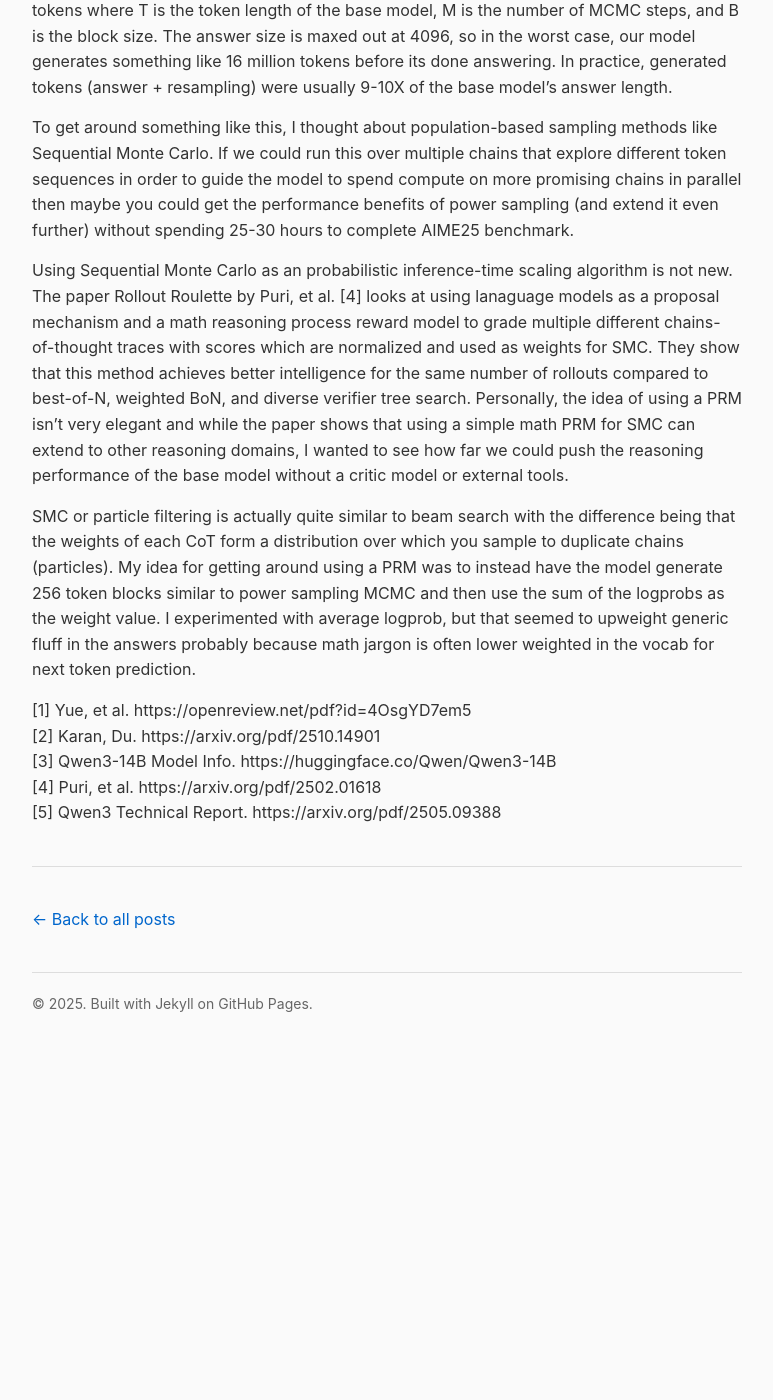
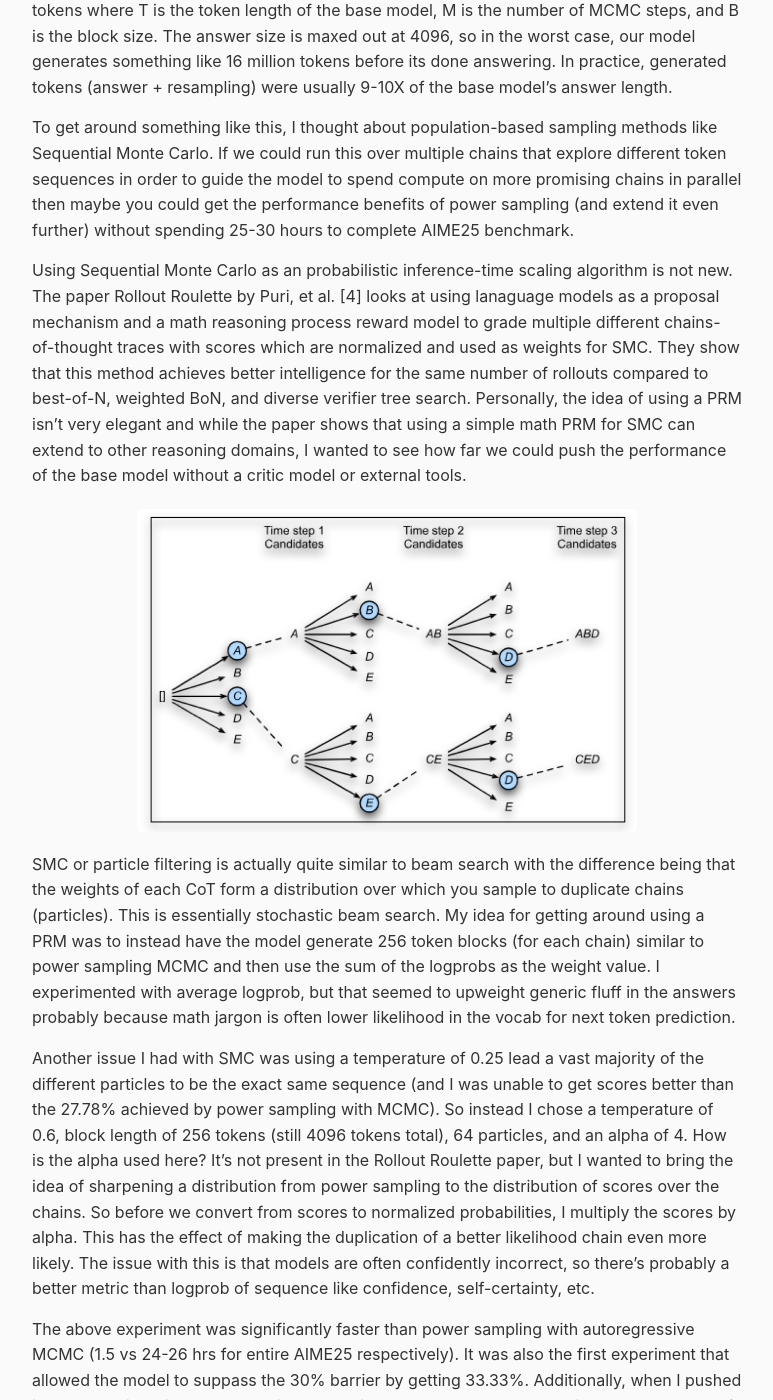
Before and after one commit to roshanwariar/roshanwariar.github.io, a Jekyll site: the page built from _posts/2025-12-8-pita.md, in a window 1280 px wide and 1400 px high, scrolled down 5890 px. Shown: the whole window, without its empty margins (253-1026 px from the left). Built offline with Jekyll 4.4.1, drawn with Linux system fonts in a browser that asks for light colours; before the commit the page ends 6941 px from its top, so only the background shows below that; some of the changed text lies outside the part shown.

Commit message:
Update 2025-12-8-pita.md

```diff
--- a/_posts/2025-12-8-pita.md
+++ b/_posts/2025-12-8-pita.md
@@ -37,11 +37,11 @@
 
 ![Qwen3 Sampling Performance](/assets/images/qwen3_14b_sampling_aime25.png)
 
-The results suggest that there is a big boost in performance from just going from greedy to low-temperature sampling, and this is substantiated by the results in [2]. Keeping the same temperature, I ran power_sampling_mcmc.py (from the PISA repo on my Github) borrowing some common parameters from the paper. In order to keep the same amount of output tokens (4096), I chose a block size of 256 tokens with 16 tokens. Each block gets 10 MCMC steps and an alpha of 4 to sharpen the base distribution. The below graph shows that this method beats typical temperature sampling by a good amount (27.78%).
+The results suggest that there is a big boost in performance from just going from greedy to low-temperature sampling, and this is substantiated by the results in [2]. Keeping the same temperature, I ran power_sampling_mcmc.py (from the PISA repo on my Github) borrowing some common parameters from the paper. In order to keep the same amount of output tokens (4096), I chose a block size of 256 tokens with 16 blocks. Each block gets 10 MCMC steps and an alpha of 4 to sharpen the base distribution. The below graph shows that this method beats typical temperature sampling by a good amount (27.78%).
 
 ![Qwen3 Power Sampling Performance](/assets/images/qwen3_14b_sampling_aime25_power.png)
 
-Now if you read the code, you might notice that the acceptance ratio is calculated quite differently from the equation above and from the paper. The reason for this because of an interesting simplification that can be done. It starts by recognizing that \$\mathbf{x} = \[\mathbf{x}\_{prefix},\mathbf{x}\_{suffix}]\$  and \$\mathbf{x'} = \[\mathbf{x}\_{prefix},\mathbf{x'}\_{suffix}]\$. Only the suffixes change between the resampled portion and the original part of the answer.  This means that conditional distributions like \$p_{prop}(\mathbf{x}\|\mathbf{x}')\$ are asking if I have the prefix of the mutated sequence (which is the same for the original sequence), then what is the probability I generate the original sequence? But this ends up just being \$p(\mathbf{x})\$. This reduction then leads to the following new equation for the acceptance which has a nice intuitive explanation:
+Now if you read the code, you might notice that the acceptance ratio is calculated quite differently from the equation above and from the paper. The reason for this because of an interesting simplification that can be done. It starts by recognizing that \$\mathbf{x} = \[\mathbf{x}\_{prefix},\mathbf{x}\_{suffix}]\$  and \$\mathbf{x'} = \[\mathbf{x}\_{prefix},\mathbf{x'}\_{suffix}]\$. Only the suffixes change between the resampled portion and the original part of the answer.  This means that conditional distributions like \$p_{prop}(\mathbf{x}\|\mathbf{x}')\$ are asking: If I have the prefix of the mutated sequence (which is the same for the original sequence), then what is the probability I generate the original sequence? But this ends up just being \$p(\mathbf{x})\$. This reduction then leads to the following new equation for the acceptance which has a nice intuitive explanation:
 
 $$
 \begin{aligned}
@@ -54,15 +54,27 @@
 
 Basically, we compared the new suffix to the old one and ask if it's more likely. If it is then you will almost always accept it.<br>
 
-The major downside the paper and my own experiment showed was the runtime. While RL priotizes single-shot accuracy and post-training can be expensive, it is a one-time cost to get the model to reason better. From then on, inference speed is just as fast the original model (unless you need to generate signifcantly more answer tokens to achieve correctness). Power sampling needs to be run at inference time, and it's autoregressive nature makes it incredibly slow (almost an hour per question). Theorectically, its expected to generate \$M * T^2 * \frac{1}{4B}\$ tokens where T is the token length of the base model, M is the number of MCMC steps, and B is the block size. The answer size is maxed out at 4096, so in the worst case, our model generates something like 16 million tokens before its done answering. In practice, generated tokens (answer + resampling) were usually 9-10X of the base model's answer length. <br>
+The major downside the paper and my own experiment showed was the runtime. While RL priotizes single-shot accuracy and post-training can be expensive, it is a one-time cost to get the model to reason better. From then on, inference speed is just as fast the original model (unless you need to generate signifcantly more answer tokens to achieve correctness). Power sampling needs to be run at inference time, and it's autoregressive nature makes it incredibly slow (almost an hour per question). Theoretically, its expected to generate \$M * T^2 * \frac{1}{4B}\$ tokens where T is the token length of the base model, M is the number of MCMC steps, and B is the block size. The answer size is maxed out at 4096, so in the worst case, our model generates something like 16 million tokens before its done answering. In practice, generated tokens (answer + resampling) were usually 9-10X of the base model's answer length. <br>
 
 To get around something like this, I thought about population-based sampling methods like Sequential Monte Carlo. If we could run this over multiple chains that explore different token sequences in order to guide the model to spend compute on more promising chains in parallel then maybe you could get the performance benefits of power sampling (and extend it even further) without spending 25-30 hours to complete AIME25 benchmark. <br>
 
-Using Sequential Monte Carlo as an probabilistic inference-time scaling algorithm is not new. The paper Rollout Roulette by Puri, et al. [4] looks at using lanaguage models as a proposal mechanism and a math reasoning process reward model to grade multiple different chains-of-thought traces with scores which are normalized and used as weights for SMC. They show that this method achieves better intelligence for the same number of rollouts compared to best-of-N, weighted BoN, and diverse verifier tree search. Personally, the idea of using a PRM isn't very elegant and while the paper shows that using a simple math PRM for SMC can extend to other reasoning domains, I wanted to see how far we could push the reasoning performance of the base model without a critic model or external tools.<br>
+Using Sequential Monte Carlo as an probabilistic inference-time scaling algorithm is not new. The paper Rollout Roulette by Puri, et al. [4] looks at using lanaguage models as a proposal mechanism and a math reasoning process reward model to grade multiple different chains-of-thought traces with scores which are normalized and used as weights for SMC. They show that this method achieves better intelligence for the same number of rollouts compared to best-of-N, weighted BoN, and diverse verifier tree search. Personally, the idea of using a PRM isn't very elegant and while the paper shows that using a simple math PRM for SMC can extend to other reasoning domains, I wanted to see how far we could push the performance of the base model without a critic model or external tools.<br>
 
-SMC or particle filtering is actually quite similar to beam search with the difference being that the weights of each CoT form a distribution over which you sample to duplicate chains (particles). My idea for getting around using a PRM was to instead have the model generate 256 token blocks similar to power sampling MCMC and then use the sum of the logprobs as the weight value. I experimented with average logprob, but that seemed to upweight generic fluff in the answers probably because math jargon is often lower weighted in the vocab for next token prediction.
+![Beam Search](/assets/images/beam_search.png)
 
+SMC or particle filtering is actually quite similar to beam search with the difference being that the weights of each CoT form a distribution over which you sample to duplicate chains (particles). This is essentially stochastic beam search. My idea for getting around using a PRM was to instead have the model generate 256 token blocks (for each chain) similar to power sampling MCMC and then use the sum of the logprobs as the weight value. I experimented with average logprob, but that seemed to upweight generic fluff in the answers probably because math jargon is often lower likelihood in the vocab for next token prediction. <br>
 
+Another issue I had with SMC was using a temperature of 0.25 lead a vast majority of the different particles to be the exact same sequence (and I was unable to get scores better than the 27.78% achieved by power sampling with MCMC). So instead I chose a temperature of 0.6, block length of 256 tokens (still 4096 tokens total), 64 particles, and an alpha of 4. How is the alpha used here? It's not present in the Rollout Roulette paper, but I wanted to bring the idea of sharpening a distribution from power sampling to the distribution of scores over the chains. So before we convert from scores to normalized probabilities, I multiply the scores by alpha. This has the effect of making the duplication of a better likelihood chain even more likely. The issue with this is that models are often confidently incorrect, so there's probably a better metric than logprob of sequence like confidence, self-certainty, etc.<br>
+
+The above experiment was significantly faster than power sampling with autoregressive MCMC (1.5 vs 24-26 hrs for entire AIME25 respectively). It was also the first experiment that allowed the model to suppass the 30% barrier by getting 33.33%. Additionally, when I pushed it to 128 particles in parallel, runtime barely increased but the model achieved an accuracy of 35.56% (avg@3). I think it's pretty astounding that we have been able to increase the base model's reasoning capabilties by simply using a combination of scoring heuristics and probabilistic algorithms. No verifier and no curated dataset!
+
+![Final Sampling Results](/assets/images/sampling_performance_final.png)
+
+This kind of performance, specifically for Qwen3-14B base to get nearly 36% on AIME25 is even more impressive when put into perspective of much more capable, larger models. One graph that caught my eye when reading the Qwen3 Technical Report [5] was the one below. It shows that a large mixture-of-experts model like Qwen3-235B-A22B with RL post-training achieves around 42% on AIME25 when given a thinking budget of 4k tokens (what we capped all of our experiments at).
+
+![](/assets/images/thinking_qwen3_tech_report.png)
+
+In summary, we showed that power sampling with autoregressive MCMC still generates better reasoning capabilites (than low-temperature sampling) for larger, newer models on hard benchmarks (less than 50% accuracy for the base models). We adapted power sampling concepts to a kind of stochastic beam search algorithm that allowed us to extend the performance of the base model close to that of RL post-trained models that have several architectural advantages (parameter count, mixture-of-experts). Thanks for reading!
 
 [1] Yue, et al. https://openreview.net/pdf?id=4OsgYD7em5<br>
 [2] Karan, Du. https://arxiv.org/pdf/2510.14901<br>
```
